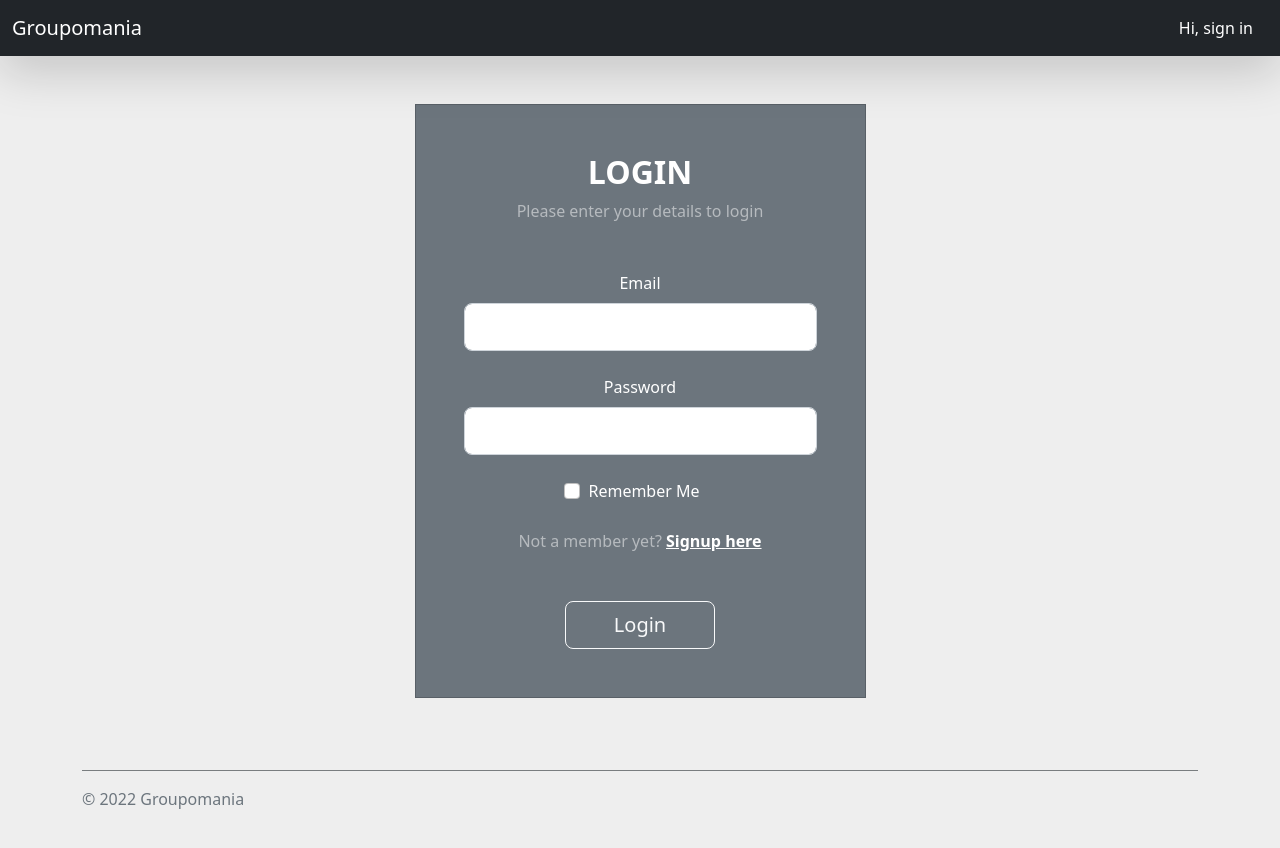
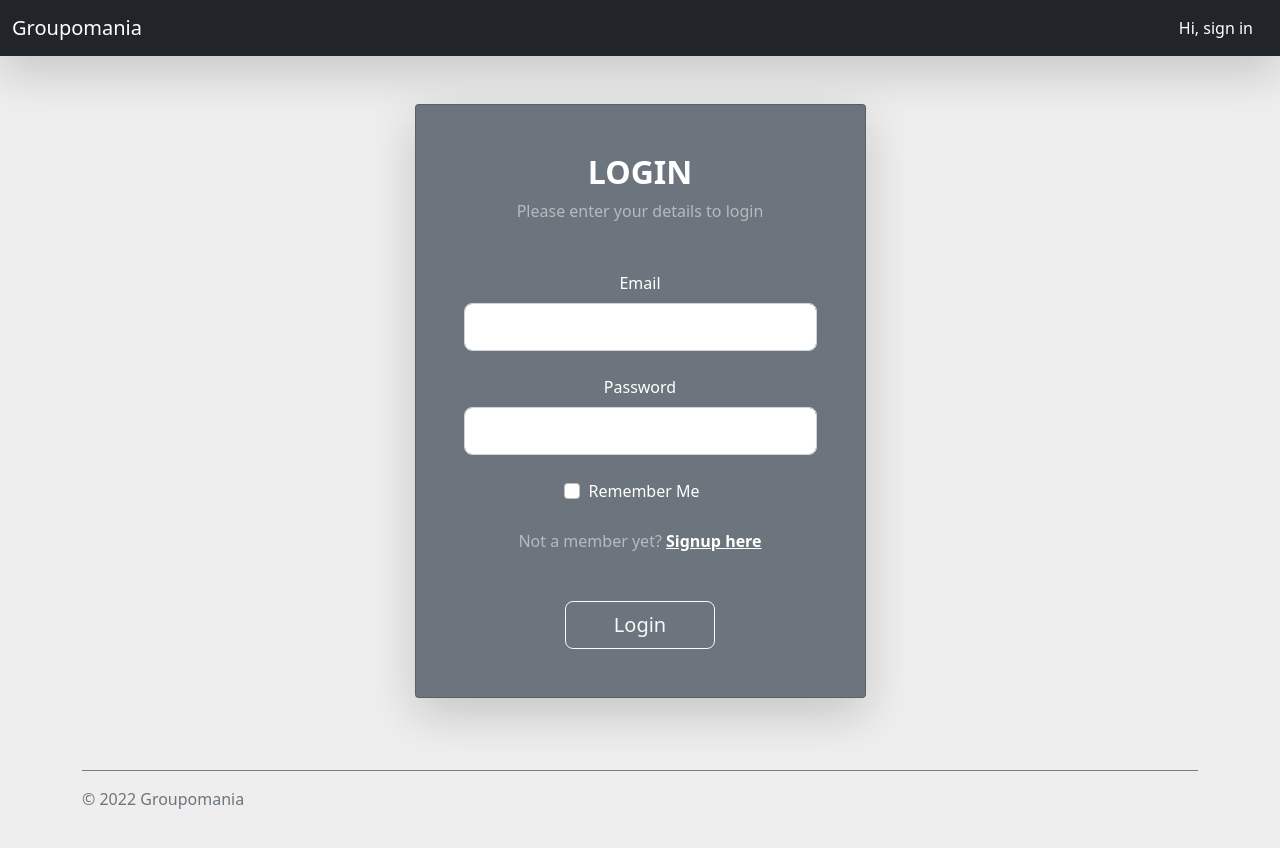
Before and after one commit to lucascardelima/Project-7, a Vue app in the folder groupomania/groupomania-frontend/: page /loginpage in a window 1280 px wide. Shown: the top 848 px of the page. Built offline with nearby package versions, Linux system fonts and the light colour scheme.

Commit message:
style att removed from card

```diff
--- a/groupomania/groupomania-frontend/src/views/LoginPage.vue
+++ b/groupomania/groupomania-frontend/src/views/LoginPage.vue
@@ -92,7 +92,7 @@
   <div class="container py-5">
     <div class="row d-flex justify-content-center align-items-center">
       <div class="col-12 col-md-8 col-lg-6 col-xl-5">
-        <div class="card bg-secondary text-white" style="border-radius: 0rem">
+        <div class="card bg-secondary text-white shadow-lg border-3 rounded-1">
           <div class="card-body p-5 text-center">
             <form @submit.prevent="userLogin">
               <h2 class="fw-bold mb-2 text-uppercase">Login</h2>
```
